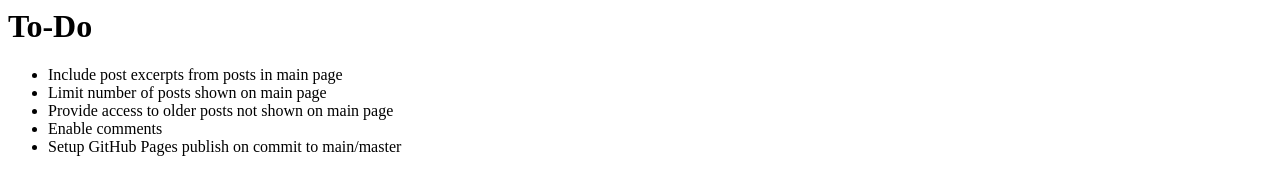
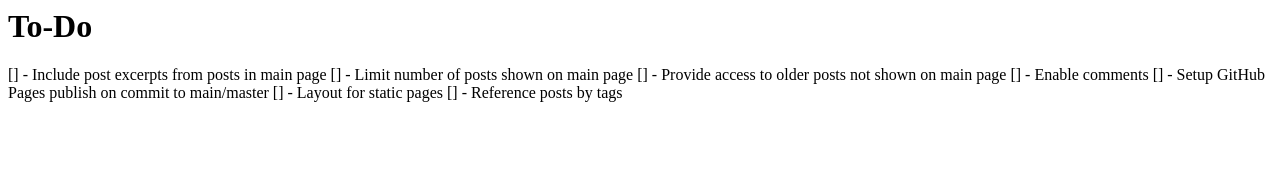
Before and after one commit to techn0mad/techn0mad.github.io, an Eleventy site: page TODO.md in a window 1280 px wide. Built offline with nearby package versions, Linux system fonts and the light colour scheme; Eleventy itself is replaced by a stand-in of ours; files that its build step writes are made by us from their sources.

Commit message:
Updating TODO

```diff
--- a/TODO.md
+++ b/TODO.md
@@ -1,7 +1,9 @@
 # To-Do
 
-- Include post excerpts from posts in main page
-- Limit number of posts shown on main page
-- Provide access to older posts not shown on main page
-- Enable comments
-- Setup GitHub Pages publish on commit to main/master
+[] - Include post excerpts from posts in main page
+[] - Limit number of posts shown on main page
+[] - Provide access to older posts not shown on main page
+[] - Enable comments
+[] - Setup GitHub Pages publish on commit to main/master
+[] - Layout for static pages
+[] - Reference posts by tags
```
